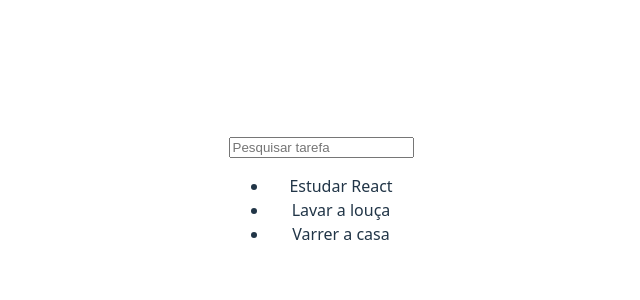
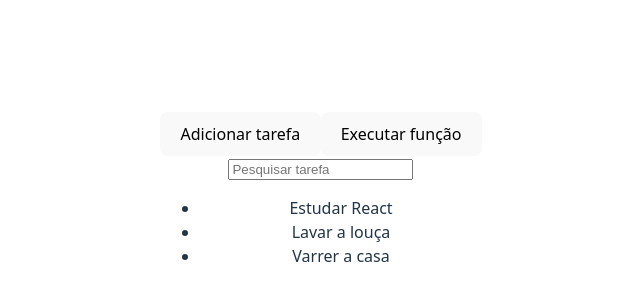
Before and after one commit to joaov-reis/react-interface, a React (Vite) app: page / in a window 1280 px wide. Shown: the part 202-502 px from the top of the page, without its empty margins (319-959 px from the left). Built offline with nearby package versions, Linux system fonts and the light colour scheme.

Commit message:
Exemplo inserido com UseCallback

```diff
--- a/src/App.tsx
+++ b/src/App.tsx
@@ -1,4 +1,4 @@
-import { useMemo, useState } from "react";
+import { useCallback, useMemo, useState } from "react";
 import "./App.css";
 
 function App() {
@@ -19,8 +19,18 @@ function App() {
     [searchText, tasks],
   );
 
+  const handleAnything = useCallback(() => {
+    console.log(tasks);
+  }, [tasks]);
+
   return (
     <>
+      <button
+        onClick={() => setTasks([...tasks, `Tarefa ${tasks.length + 1}`])}
+      >
+        Adicionar tarefa
+      </button>
+      <button onClick={handleAnything}>Executar função</button>
       <div>
         <input
           type="text"
```
Also changed, not shown: 1 other file (tests, documents, lock files or other folders).
